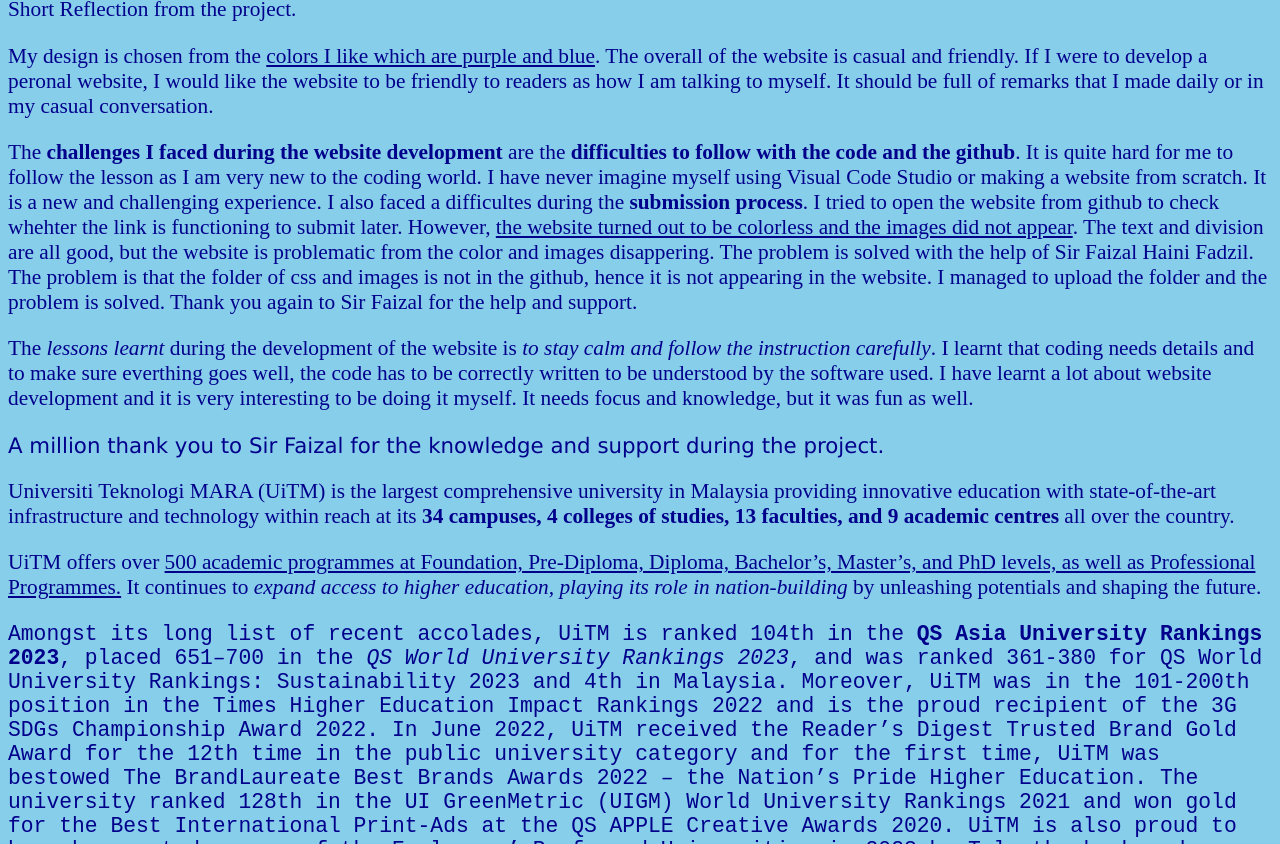
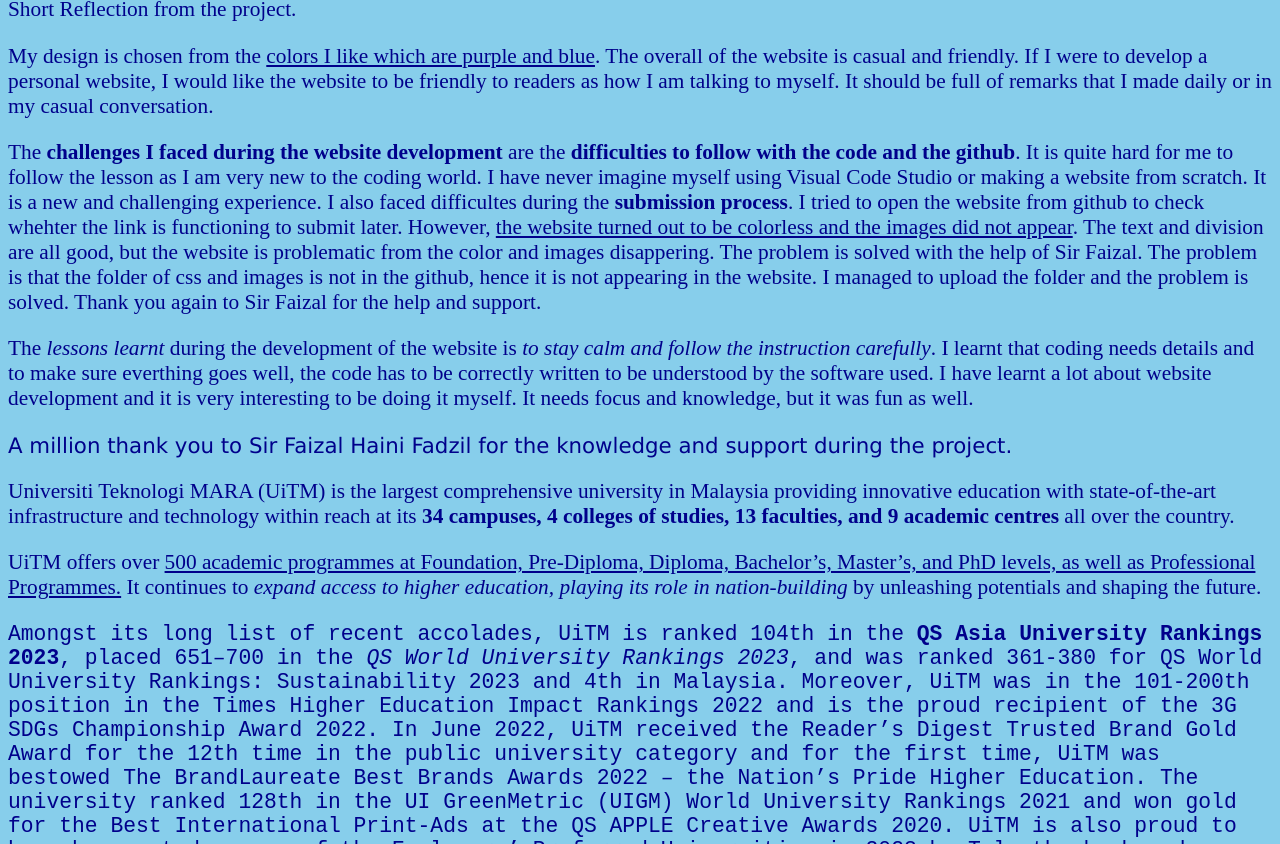
Before and after one commit to izzatibadri/23_ims456_2424a_individual, a plain HTML site: page index.html in a window 1280 px wide. Shown: the part 1199-2043 px from the top of the page. Drawn offline with Linux system fonts and the light colour scheme.

Commit message:
Add files via upload

```diff
--- a/index.html
+++ b/index.html
@@ -42,13 +42,13 @@
 <div class="content">
 <p>Short Reflection from the project.</p>
 
-<p>My design is chosen from the <u>colors I like which are purple and blue</u>. The overall of the website is casual and friendly. If I were to develop a peronal website, I would like the website to be friendly to readers as how I am talking to myself. It should be full of remarks that I made daily or in my casual conversation.</p>
+<p>My design is chosen from the <u>colors I like which are purple and blue</u>. The overall of the website is casual and friendly. If I were to develop a personal website, I would like the website to be friendly to readers as how I am talking to myself. It should be full of remarks that I made daily or in my casual conversation.</p>
 
-<p>The <b>challenges I faced during the website development</b> are the <b>difficulties to follow with the code and the github</b>. It is quite hard for me to follow the lesson as I am very new to the coding world. I have never imagine myself using Visual Code Studio or making a website from scratch. It is a new and challenging experience. I also faced a difficultes during the <b>submission process</b>. I tried to open the website from github to check whehter the link is functioning to submit later. However, <u>the website turned out to be colorless and the images did not appear</u>. The text and division are all good, but the website is problematic from the color and images disappering. The problem is solved with the help of Sir Faizal Haini Fadzil. The problem is that the folder of css and images is not in the github, hence it is not appearing in the website. I managed to upload the folder and the problem is solved. Thank you again to Sir Faizal for the help and support.</p>
+<p>The <b>challenges I faced during the website development</b> are the <b>difficulties to follow with the code and the github</b>. It is quite hard for me to follow the lesson as I am very new to the coding world. I have never imagine myself using Visual Code Studio or making a website from scratch. It is a new and challenging experience. I also faced difficultes during the <b>submission process</b>. I tried to open the website from github to check whehter the link is functioning to submit later. However, <u>the website turned out to be colorless and the images did not appear</u>. The text and division are all good, but the website is problematic from the color and images disappering. The problem is solved with the help of Sir Faizal. The problem is that the folder of css and images is not in the github, hence it is not appearing in the website. I managed to upload the folder and the problem is solved. Thank you again to Sir Faizal for the help and support.</p>
 
 <p>The <i>lessons learnt</i> during the development of the website is <i>to stay calm and follow the instruction carefully</i>. I learnt that coding needs details and to make sure everthing goes well, the code has to be correctly written to be understood by the software used. I have learnt a lot about website development and it is very interesting to be doing it myself. It needs focus and knowledge, but it was fun as well.</p>
 
-<p style="color: darkblue;font-family: Verdana, Geneva, Tahoma, sans-serif;">A million thank you to Sir Faizal for the knowledge and support during the project.</p>
+<p style="color: darkblue;font-family: Verdana, Geneva, Tahoma, sans-serif;">A million thank you to Sir Faizal Haini Fadzil for the knowledge and support during the project.</p>
 </div>
 
 <div class="content">
```
